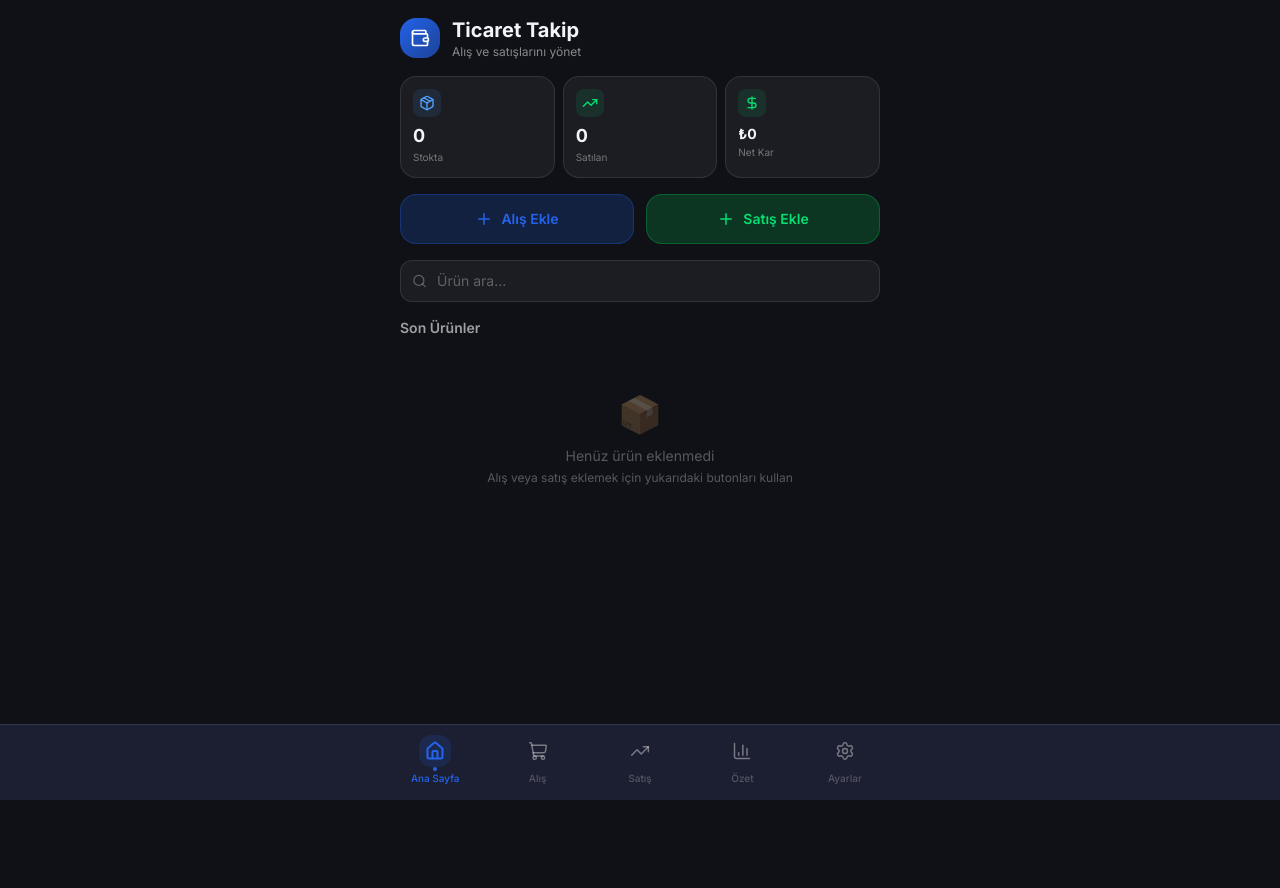
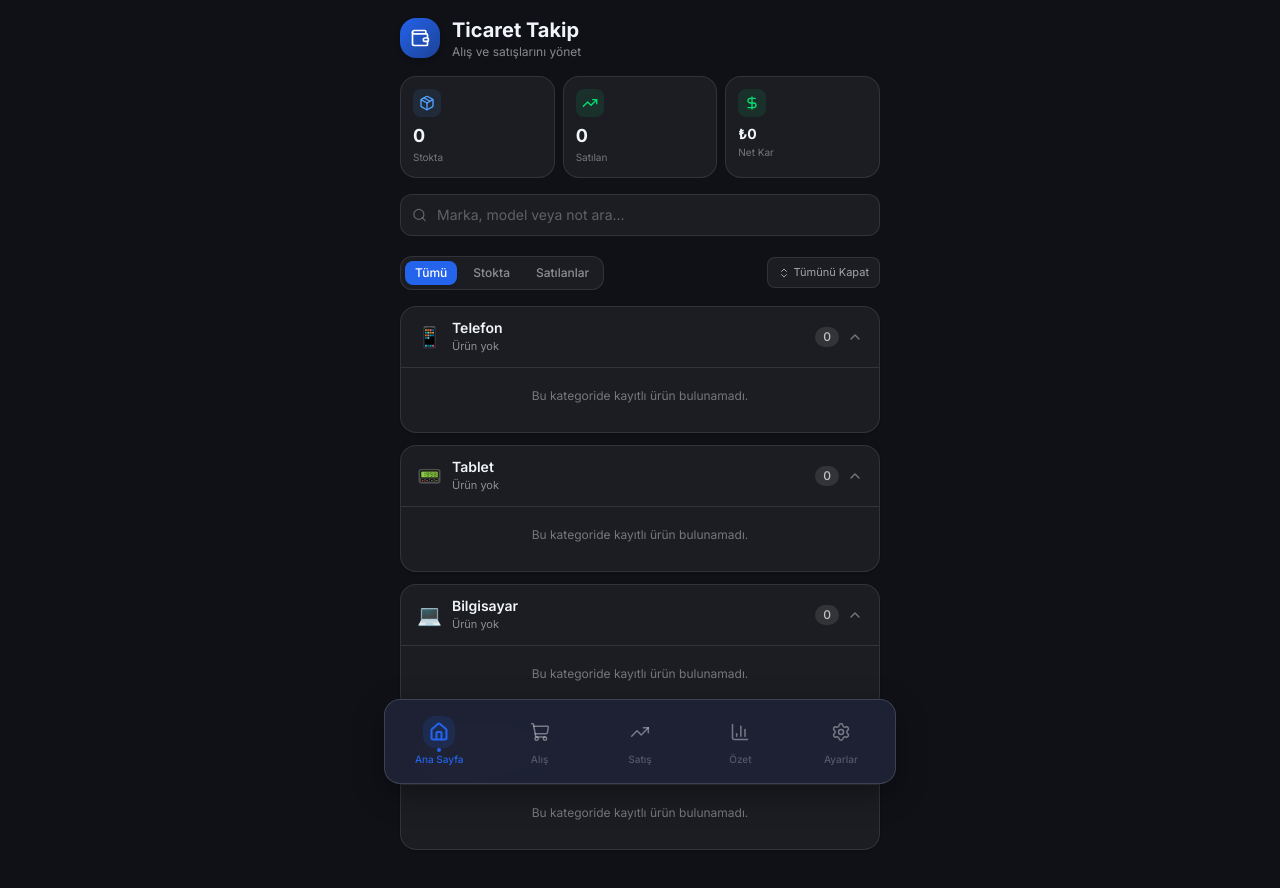
Before and after one commit to merinos2k25-boop/al-sat-gravity, a Next.js app: page / in a window 1280 px wide. Shown: the top 888 px of the page. Before the commit the page ends 800 px from the top, so only its background shows below. Built offline with nearby package versions, Linux system fonts and the light colour scheme.

Commit message:
feat: modern yuksek alt bar dock, anasayfa acilir kapanir kategori filtreleri ve yuvarlak FAB ekle butonlari

```diff
--- a/components/tabs/HomeTab.tsx
+++ b/components/tabs/HomeTab.tsx
@@ -1,34 +1,102 @@
 'use client';
 
-import React, { useState } from 'react';
+import React, { useState, useMemo } from 'react';
 import { useApp } from '@/components/providers/AppProvider';
 import ProductCard from '@/components/ui/ProductCard';
-import ProductForm from '@/components/ui/ProductForm';
-import { formatCurrency } from '@/lib/utils';
-import { TrendingUp, Package, DollarSign, Plus, Search, X, Wallet } from 'lucide-react';
+import { Category, Product } from '@/lib/types';
+import { formatCurrency, getCategoryIcon, CATEGORIES } from '@/lib/utils';
+import { TrendingUp, Package, DollarSign, Search, X, Wallet, ChevronDown, ChevronUp, ChevronsUpDown } from 'lucide-react';
+
+interface CategoryConfig {
+  id: Category;
+  label: string;
+  icon: string;
+}
+
+const CATEGORY_CONFIGS: CategoryConfig[] = [
+  { id: 'Telefon', label: 'Telefon', icon: '📱' },
+  { id: 'Tablet', label: 'Tablet', icon: '📟' },
+  { id: 'Laptop', label: 'Bilgisayar', icon: '💻' },
+  { id: 'Diğer', label: 'Diğer Ürünler', icon: '📦' },
+];
 
 export default function HomeTab() {
   const { products, summary } = useApp();
-  const [showForm, setShowForm] = useState(false);
-  const [formType, setFormType] = useState<'purchase' | 'sale'>('purchase');
   const [search, setSearch] = useState('');
 
-  const recentProducts = products
-    .filter((p) =>
-      search
-        ? `${p.brand} ${p.model}`.toLowerCase().includes(search.toLowerCase())
-        : true
-    )
-    .slice(0, 10);
+  // Açık olan kategorilerin state'i (varsayılan olarak ürün olanlar açık, hiç ürün yoksa Telefon açık)
+  const [openCategories, setOpenCategories] = useState<Record<string, boolean>>({
+    Telefon: true,
+    Tablet: true,
+    Laptop: true,
+    Diğer: true,
+  });
+
+  // Kategori bazlı filtreleme ve satılan ürünlerin gösterimi
+  const [statusFilter, setStatusFilter] = useState<'all' | 'inStock' | 'sold'>('all');
+
+  const toggleCategory = (catId: string) => {
+    setOpenCategories((prev) => ({
+      ...prev,
+      [catId]: !prev[catId],
+    }));
+  };
+
+  const toggleAllCategories = () => {
+    const areAllOpen = CATEGORY_CONFIGS.every((c) => openCategories[c.id]);
+    const nextState = !areAllOpen;
+    const updated: Record<string, boolean> = {};
+    CATEGORY_CONFIGS.forEach((c) => {
+      updated[c.id] = nextState;
+    });
+    setOpenCategories(updated);
+  };
+
+  // Kategorilere göre filtrelenmiş ürünler
+  const categorizedProducts = useMemo(() => {
+    const result: Record<Category, Product[]> = {
+      Telefon: [],
+      Tablet: [],
+      Laptop: [],
+      Diğer: [],
+    };
+
+    const query = search.trim().toLowerCase();
+
+    products.forEach((p) => {
+      const matchSearch = query
+        ? `${p.brand} ${p.model} ${p.notes ?? ''}`.toLowerCase().includes(query)
+        : true;
+
+      const matchStatus =
+        statusFilter === 'all'
+          ? true
+          : statusFilter === 'sold'
+          ? p.status === 'Satıldı'
+          : p.status === 'Stokta';
+
+      if (matchSearch && matchStatus) {
+        if (result[p.category]) {
+          result[p.category].push(p);
+        } else {
+          result['Diğer'].push(p);
+        }
+      }
+    });
+
+    return result;
+  }, [products, search, statusFilter]);
+
+  const allOpen = CATEGORY_CONFIGS.every((c) => openCategories[c.id]);
 
   return (
-    <div className="px-4 pt-4 pb-28 space-y-4">
-      {showForm && <ProductForm onClose={() => setShowForm(false)} defaultType={formType} />}
-
+    <div className="px-4 pt-4 pb-32 space-y-4">
       {/* Header */}
       <div className="flex items-center gap-3">
-        <div className="w-10 h-10 rounded-2xl flex items-center justify-center shrink-0"
-          style={{ background: 'linear-gradient(135deg, hsl(var(--primary-hsl)), hsl(var(--primary-hsl) / 0.6))' }}>
+        <div
+          className="w-10 h-10 rounded-2xl flex items-center justify-center shrink-0 shadow-md"
+          style={{ background: 'linear-gradient(135deg, hsl(var(--primary-hsl)), hsl(var(--primary-hsl) / 0.6))' }}
+        >
           <Wallet size={20} className="text-white" />
         </div>
         <div>
@@ -60,30 +128,12 @@ export default function HomeTab() {
         />
       </div>
 
-      {/* Quick actions */}
-      <div className="flex gap-3">
-        <button
-          onClick={() => { setFormType('purchase'); setShowForm(true); }}
-          className="flex-1 flex items-center justify-center gap-2 py-3.5 rounded-2xl bg-primary/20 border border-primary/30 text-primary font-semibold text-sm hover:bg-primary/30 transition"
-        >
-          <Plus size={18} />
-          Alış Ekle
-        </button>
-        <button
-          onClick={() => { setFormType('sale'); setShowForm(true); }}
-          className="flex-1 flex items-center justify-center gap-2 py-3.5 rounded-2xl bg-green-500/20 border border-green-500/30 text-green-400 font-semibold text-sm hover:bg-green-500/30 transition"
-        >
-          <Plus size={18} />
-          Satış Ekle
-        </button>
-      </div>
-
       {/* Search */}
       <div className="relative">
         <Search size={15} className="absolute left-3 top-1/2 -translate-y-1/2 text-white/30" />
         <input
           type="text"
-          placeholder="Ürün ara..."
+          placeholder="Marka, model veya not ara..."
           value={search}
           onChange={(e) => setSearch(e.target.value)}
           className="w-full rounded-xl bg-white/5 border border-white/10 pl-9 pr-8 py-2.5 text-sm focus:outline-none focus:ring-2 focus:ring-primary/50 placeholder:text-white/30"
@@ -95,20 +145,118 @@ export default function HomeTab() {
         )}
       </div>
 
-      {/* Recent list */}
-      <div>
-        <h2 className="text-sm font-semibold text-white/60 mb-2">
-          {search ? `Arama Sonuçları (${recentProducts.length})` : 'Son Ürünler'}
-        </h2>
-        {recentProducts.length === 0 ? (
-          <EmptyState />
-        ) : (
-          <div className="space-y-2">
-            {recentProducts.map((p) => (
-              <ProductCard key={p.id} product={p} />
-            ))}
-          </div>
-        )}
+      {/* Filter Options & Toggle All */}
+      <div className="flex items-center justify-between gap-2 pt-1">
+        <div className="flex gap-1.5 p-1 bg-white/5 rounded-xl border border-white/10 text-xs">
+          <button
+            onClick={() => setStatusFilter('all')}
+            className={`px-2.5 py-1 rounded-lg transition-all font-medium ${
+              statusFilter === 'all'
+                ? 'bg-primary text-white shadow-sm'
+                : 'text-white/50 hover:text-white/80'
+            }`}
+          >
+            Tümü
+          </button>
+          <button
+            onClick={() => setStatusFilter('inStock')}
+            className={`px-2.5 py-1 rounded-lg transition-all font-medium ${
+              statusFilter === 'inStock'
+                ? 'bg-blue-500 text-white shadow-sm'
+                : 'text-white/50 hover:text-white/80'
+            }`}
+          >
+            Stokta
+          </button>
+          <button
+            onClick={() => setStatusFilter('sold')}
+            className={`px-2.5 py-1 rounded-lg transition-all font-medium ${
+              statusFilter === 'sold'
+                ? 'bg-green-500 text-white shadow-sm'
+                : 'text-white/50 hover:text-white/80'
+            }`}
+          >
+            Satılanlar
+          </button>
+        </div>
+
+        <button
+          onClick={toggleAllCategories}
+          className="flex items-center gap-1 text-[11px] px-2.5 py-1.5 rounded-lg bg-white/5 hover:bg-white/10 text-white/60 border border-white/10 transition"
+        >
+          <ChevronsUpDown size={12} />
+          {allOpen ? 'Tümünü Kapat' : 'Tümünü Aç'}
+        </button>
+      </div>
+
+      {/* Accordion Categories */}
+      <div className="space-y-3">
+        {CATEGORY_CONFIGS.map((cat) => {
+          const catProducts = categorizedProducts[cat.id] || [];
+          const isOpen = Boolean(openCategories[cat.id]);
+
+          // İlgili kategorideki toplam stok ve satılan sayısı
+          const inStockCount = catProducts.filter((p) => p.status === 'Stokta').length;
+          const soldCount = catProducts.filter((p) => p.status === 'Satıldı').length;
+
+          return (
+            <div
+              key={cat.id}
+              className="rounded-2xl border border-white/10 bg-white/5 overflow-hidden transition-all shadow-sm"
+            >
+              {/* Açılır / Kapanır Kategori Başlığı */}
+              <button
+                type="button"
+                onClick={() => toggleCategory(cat.id)}
+                className="w-full text-left px-4 py-3 flex items-center justify-between hover:bg-white/5 transition"
+              >
+                <div className="flex items-center gap-2.5">
+                  <span className="text-xl shrink-0">{cat.icon}</span>
+                  <div>
+                    <h2 className="font-semibold text-sm leading-tight">{cat.label}</h2>
+                    <p className="text-[11px] text-white/50 mt-0.5">
+                      {catProducts.length === 0 ? (
+                        'Ürün yok'
+                      ) : (
+                        <>
+                          <span className="text-blue-400 font-medium">{inStockCount} Stokta</span>
+                          {' · '}
+                          <span className="text-green-400 font-medium">{soldCount} Satıldı</span>
+                        </>
+                      )}
+                    </p>
+                  </div>
+                </div>
+
+                <div className="flex items-center gap-2">
+                  <span className="text-xs px-2 py-0.5 rounded-full bg-white/10 text-white/70 font-medium">
+                    {catProducts.length}
+                  </span>
+                  {isOpen ? (
+                    <ChevronUp size={16} className="text-white/40" />
+                  ) : (
+                    <ChevronDown size={16} className="text-white/40" />
+                  )}
+                </div>
+              </button>
+
+              {/* Açılır Kategori İçeriği */}
+              {isOpen && (
+                <div className="px-3 pb-3 pt-1 border-t border-white/10 space-y-2">
+                  {catProducts.length === 0 ? (
+                    <div className="py-4 text-center text-white/40 text-xs">
+                      Bu kategoride kayıtlı ürün bulunamadı.
+                    </div>
+                  ) : (
+                    catProducts.map((product) => (
+                      <ProductCard key={product.id} product={product} />
+                    ))
+                  )}
+                </div>
+              )}
+            </div>
+          );
+        })}
       </div>
     </div>
   );
@@ -140,13 +288,3 @@ function StatCard({
     </div>
   );
 }
-
-function EmptyState() {
-  return (
-    <div className="text-center py-12 text-white/30">
-      <div className="text-4xl mb-3">📦</div>
-      <p className="text-sm">Henüz ürün eklenmedi</p>
-      <p className="text-xs mt-1">Alış veya satış eklemek için yukarıdaki butonları kullan</p>
-    </div>
-  );
-}
--- a/components/tabs/SettingsTab.tsx
+++ b/components/tabs/SettingsTab.tsx
@@ -72,7 +72,7 @@ export default function SettingsTab() {
   ];
 
   return (
-    <div className="px-4 pt-4 pb-28 space-y-4">
+    <div className="px-4 pt-4 pb-32 space-y-4">
       <div>
         <h1 className="text-xl font-bold">⚙️ Ayarlar</h1>
         <p className="text-white/50 text-xs mt-0.5">Uygulama tercihlerini özelleştir</p>
--- a/components/tabs/SummaryTab.tsx
+++ b/components/tabs/SummaryTab.tsx
@@ -23,7 +23,7 @@ export default function SummaryTab() {
   const isProfit = summary.netProfit >= 0;
 
   return (
-    <div className="px-4 pt-4 pb-28 space-y-4">
+    <div className="px-4 pt-4 pb-32 space-y-4">
       <div>
         <h1 className="text-xl font-bold">📈 Özet</h1>
         <p className="text-white/50 text-xs mt-0.5">Genel performans görünümü</p>
--- a/components/ui/BottomNav.tsx
+++ b/components/ui/BottomNav.tsx
@@ -20,7 +20,7 @@ const tabs = [
 
 export default function BottomNav({ activeTab, onChange }: BottomNavProps) {
   return (
-    <nav className="fixed bottom-0 left-0 right-0 z-40 bg-surface/90 backdrop-blur-xl border-t border-white/10 pb-1">
+    <nav className="fixed bottom-4 left-3 right-3 max-w-lg mx-auto z-40 bg-surface/95 backdrop-blur-xl border border-white/15 rounded-2xl shadow-[0_10px_30px_rgba(0,0,0,0.35)] py-1.5 px-1">
       <div className="flex max-w-lg mx-auto">
         {tabs.map(({ id, label, icon: Icon }) => {
           const active = activeTab === id;
```
Also changed, not shown: components/tabs/PurchaseTab.tsx (+13 -9 lines), components/tabs/SalesTab.tsx (+12 -9 lines).
